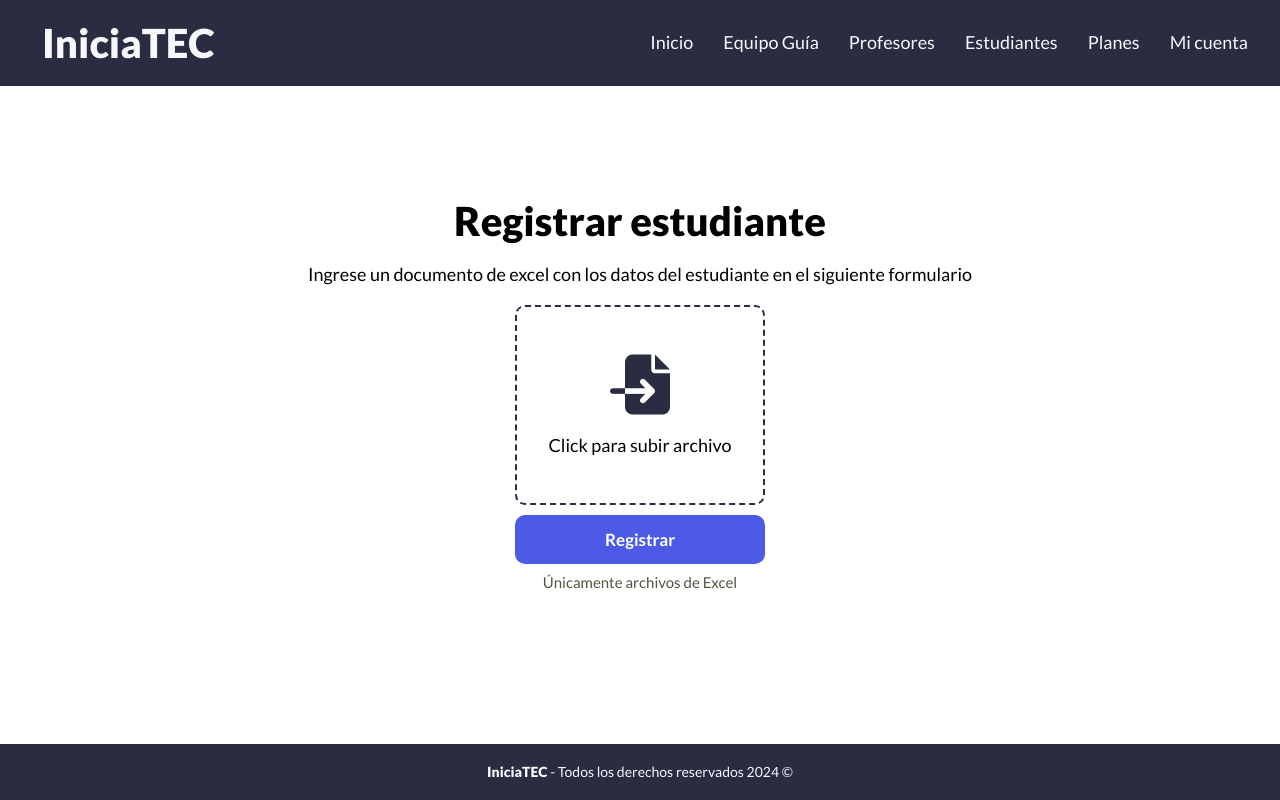
After one commit to LeonardoC1302/IniciaTEC, a PHP site: template WebApp/views/students/register.php in a window 1280 px wide. The commit adds this page. Run offline with PHP 8.4, Linux system fonts and the light colour scheme; the template is opened without the code that fills it, so the values that code supplies are empty; some libraries are stand-ins or nearby versions.

Commit message:
Register Student Form JS

```diff
--- a/WebApp/public/index.php
+++ b/WebApp/public/index.php
@@ -37,6 +37,9 @@ $router->get('/account', [AuthController::class, 'account']);
 // Students routes
 $router->get('/students', [StudentsController::class, 'index']);
 
+$router->get('/students/register', [StudentsController::class, 'register']);
+$router->post('/students/register', [StudentsController::class, 'register']);
+
 $router->get('/students/update', [StudentsController::class, 'update']);
 $router->post('/students/update', [StudentsController::class, 'update']);
 
--- a/WebApp/src/js/app.js
+++ b/WebApp/src/js/app.js
@@ -1 +1,2 @@
 import './map.js';
+import './register-form.js';
--- a/WebApp/src/scss/pages/students/_index.scss
+++ b/WebApp/src/scss/pages/students/_index.scss
@@ -1,2 +1,3 @@
 @forward 'students';
 @forward 'update';
+@forward 'register';
--- /dev/null
+++ b/WebApp/src/scss/pages/students/_register.scss
@@ -0,0 +1,66 @@
+@use 'base/mixins' as m;
+@use 'base/variables' as v;
+
+.register-student{
+    display: flex;
+    flex-direction: column;
+    align-items: center;
+    justify-content: center;
+    gap: 2rem;
+    flex-grow: 1;
+    &__title{
+        margin: 0;
+    }
+
+    &__description{
+        margin: 0;
+    }
+}
+
+.register-form{
+
+    &__container{
+        display: flex;
+        flex-direction: column;
+        align-items: center;
+        justify-content: center;
+        gap: 2rem;
+        border: 2px dashed v.$primary-color;
+        padding: 1.5rem;
+        border-radius: 1rem;
+        height: 20rem;
+        width: 25rem;
+
+        &--uploaded{
+            background-color: v.$secondary-color;
+        }
+    }
+
+    i{
+        font-size: 6rem;
+        color: v.$primary-color;
+    }
+
+    &__label{
+        font-size: 1.8rem;
+        cursor: pointer;
+        font-weight: v.$regular;
+    }
+
+    &__input{
+        display: none;
+    }
+
+    &__submit{
+        margin-top: 1rem;
+        @include m.button(v.$accent-color, v.$white);
+        border-radius: 1rem;
+    }
+
+    &__restriction{
+        font-size: 1.5rem;
+        color: lighten(v.$black-color, 20%);
+        text-align: center;
+        margin: 1rem 0;
+    }
+}
--- a/WebApp/views/auth/reset.php
+++ b/WebApp/views/auth/reset.php
@@ -5,6 +5,7 @@
     <h1 class="auth__title">Cambiar Contraseña</h1>
     <p class="auth__description">Cambia tu contraseña de IniciaTEC</p>
 
+    <?php if($validToken) { ?>
         <form method="POST" class="form">
             <div class="form__field">
                 <label for="password" class="form__label">Nueva Contraseña</label>
@@ -15,4 +16,5 @@
                 <input type="submit" class="form__submit" value="Cambiar Contraseña">
             </div>
         </form>
+    <?php } ?>
 </div>
--- a/WebApp/views/students/index.php
+++ b/WebApp/views/students/index.php
@@ -1,6 +1,6 @@
 <div class="students_actions">
-    <a href="/register-student" class="students_actions__register">Registrar Estudiante</a>
-    <a href="/student-report" class="students_actions__report">Generar Reporte</a>
+    <a href="/students/register" class="students_actions__register">Registrar Estudiante</a>
+    <a href="/students/report" class="students_actions__report">Generar Reporte</a>
 </div>
 
 
--- /dev/null
+++ b/WebApp/views/students/register.php
@@ -0,0 +1,16 @@
+<div class="register-student">
+    <h1 class="register-student__title">Registrar estudiante</h1>
+    <p class="register-student__description">Ingrese un documento de excel con los datos del estudiante en el siguiente formulario</p>
+
+    <form method="POST" enctype="multipart/form-data" class="register-form" id="register">
+        <div class="register-form__container" id="registerContainer">
+            <i class="fa-solid fa-file-import"></i>
+            <label for="file" class="register-form__label" id="fileLabel">Click para subir archivo</label>
+            <input type="file" class="register-form__input" id="file" accept=".xlsx,.xls" name="file">
+        </div>
+        <input type="submit" class="register-form__submit" value="Registrar">
+
+        <p class="register-form__restriction">Únicamente archivos de Excel</p>
+    </form>
+
+</div>
--- a/WebApp/views/templates/header.php
+++ b/WebApp/views/templates/header.php
@@ -6,7 +6,7 @@
 
         <nav class="header__nav">
             <a href="/" class="header__nav__link">Inicio</a>
-            <a href="#" class="header__nav__link">Equipo Guía</a>
+            <a href="/guias" class="header__nav__link">Equipo Guía</a>
             <a href="/professors" class="header__nav__link">Profesores</a>
             <a href="/students" class="header__nav__link">Estudiantes</a>
             <a href="/plans" class="header__nav__link">Planes</a>
```
Also changed, not shown: WebApp/controllers/StudentsController.php (+8 -0 lines), WebApp/src/js/register-form.js (added, +25 -0 lines), WebApp/public/build/css/app.css, WebApp/public/build/js/main.min.js, 2 other files. Lines whose indentation alone changed are shown as unchanged.
